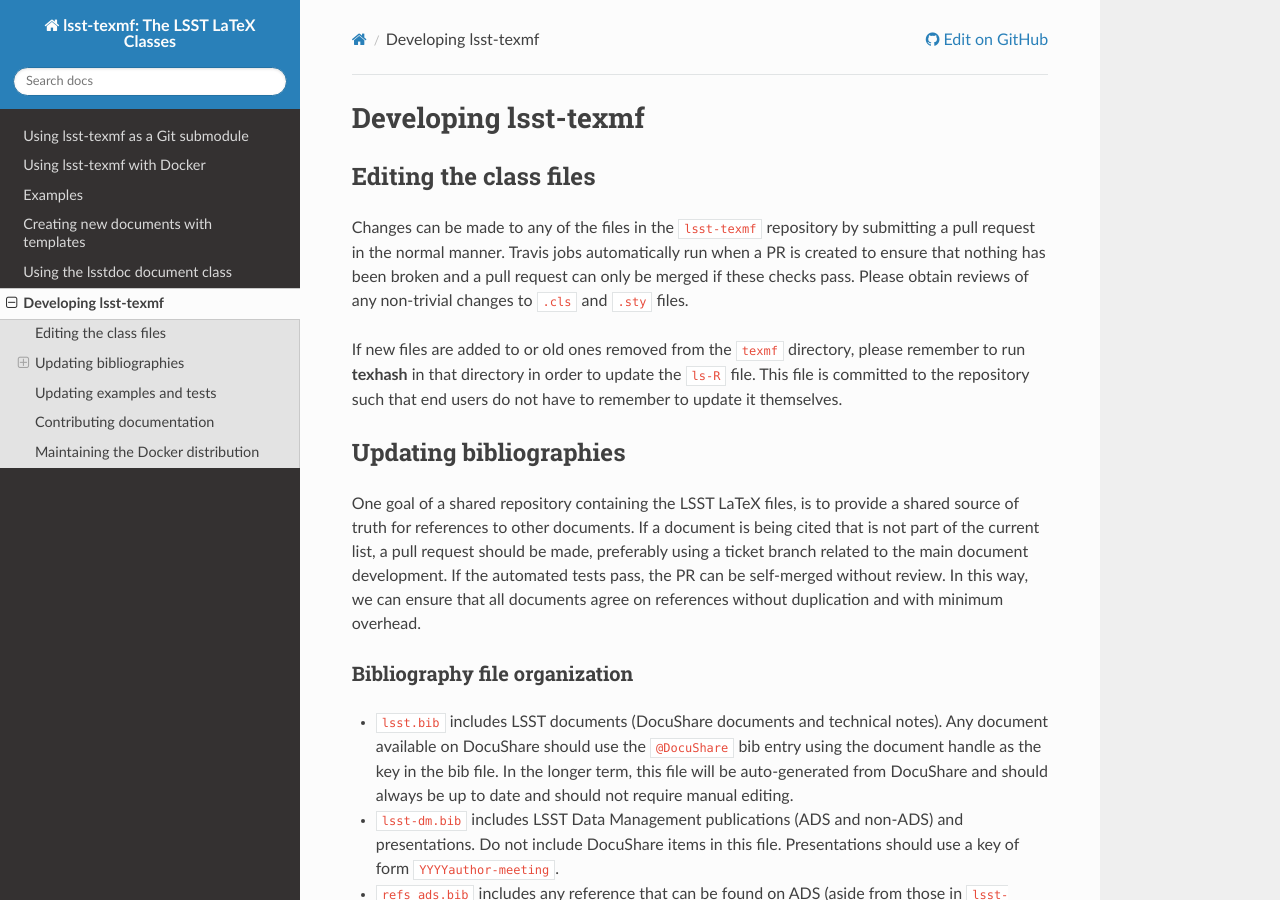
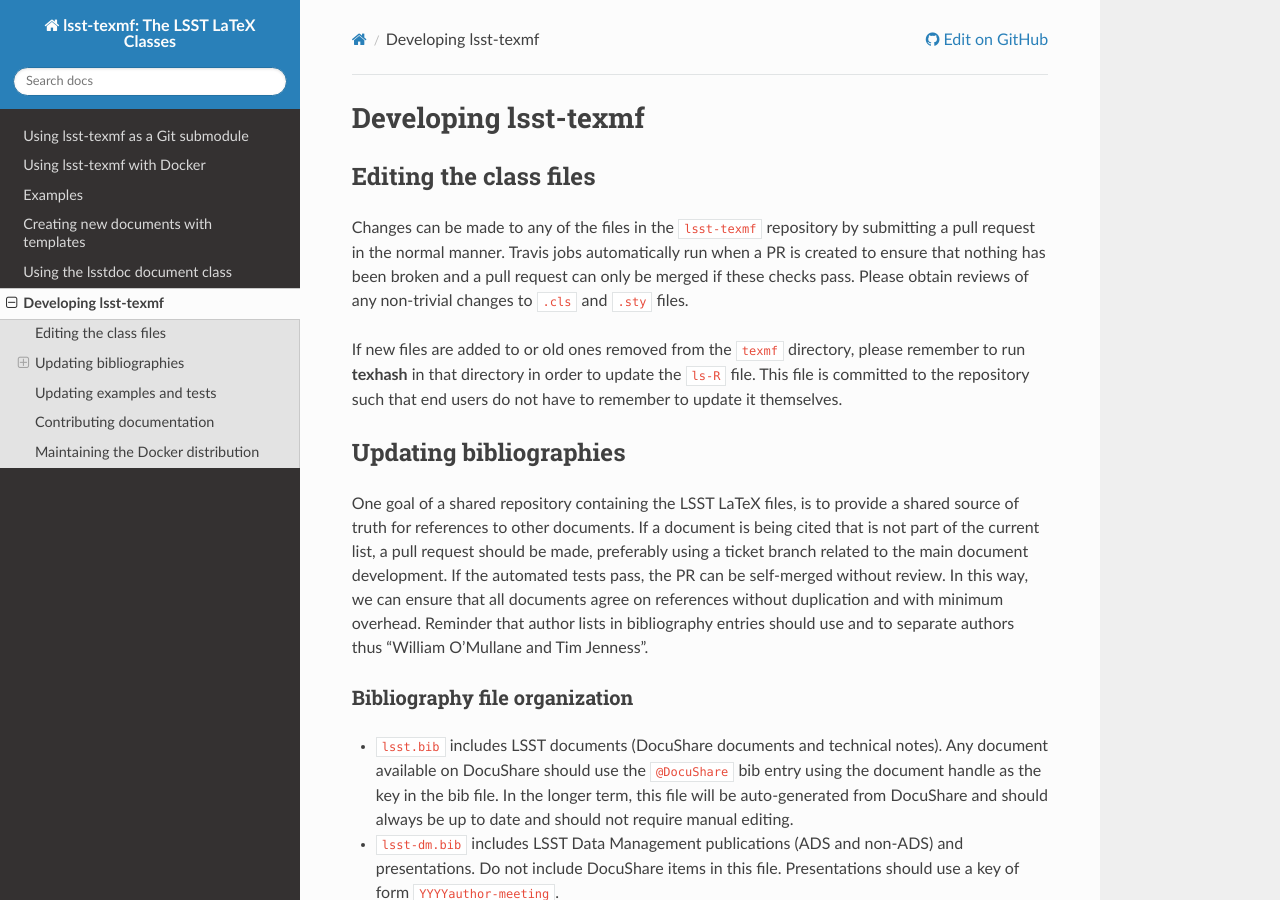
Before and after one commit to lsst/lsst-texmf, a Sphinx documentation site: the page built from docs/developer.rst, in a window 1280 px wide and 900 px high. Built offline with Sphinx 7.4.7 and the Read the Docs theme 2.0.0, drawn with Linux system fonts in a browser that asks for light colours; pages that are not in the unit, such as notebooks, are missing from menus; the version number could not be read and is left out; cross-references to code outside the pages are shown as plain code.

Commit message:
add comment on author

```diff
--- a/docs/developer.rst
+++ b/docs/developer.rst
@@ -25,6 +25,7 @@
 If a document is being cited that is not part of the current list, a pull request should be made, preferably using a ticket branch related to the main document development.
 If the automated tests pass, the PR can be self-merged without review.
 In this way, we can ensure that all documents agree on references without duplication and with minimum overhead.
+Reminder that author lists in bibliography entries should use and to separate authors thus "William O'Mullane and Tim Jenness".
 
 Bibliography file organization
 ------------------------------
```
